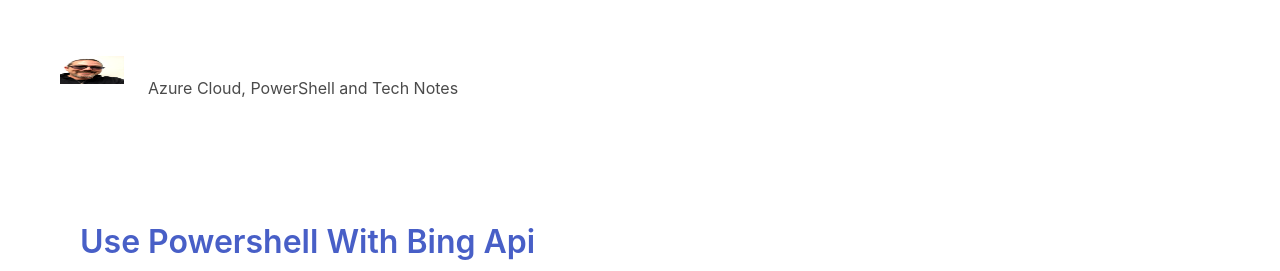
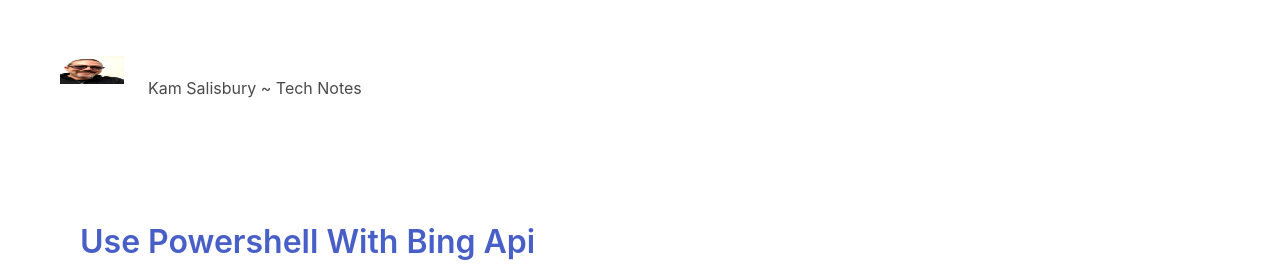
Before and after one commit to kamsalisbury/kamsalisbury.github.io, a Jekyll site: the page built from index.html, in a window 1280 px wide and 900 px high. Shown: the top 271 px of the window. Built offline with Jekyll 4.4.1, drawn with Linux system fonts in a browser that asks for light colours; nearby versions of some CDN libraries.

Commit message:
Playing with typography

```diff
--- a/_config.yml
+++ b/_config.yml
@@ -6,7 +6,7 @@
 name: Kam Salisbury
 
 # Short bio or description (displayed in the header)
-description: Azure Cloud, PowerShell and Tech Notes
+description: Tech Notes
 
 # SEO meta items
 # author: Kam Salisbury # Set in /includes/meta.html to use site name
--- a/_layouts/default.html
+++ b/_layouts/default.html
@@ -26,7 +26,7 @@
           </a>
 
           <h4 class="navbar-item">
-            {{ site.description }}
+            {{ site.name }} ~ {{ site.description }}
           </h4>
 
 
```
